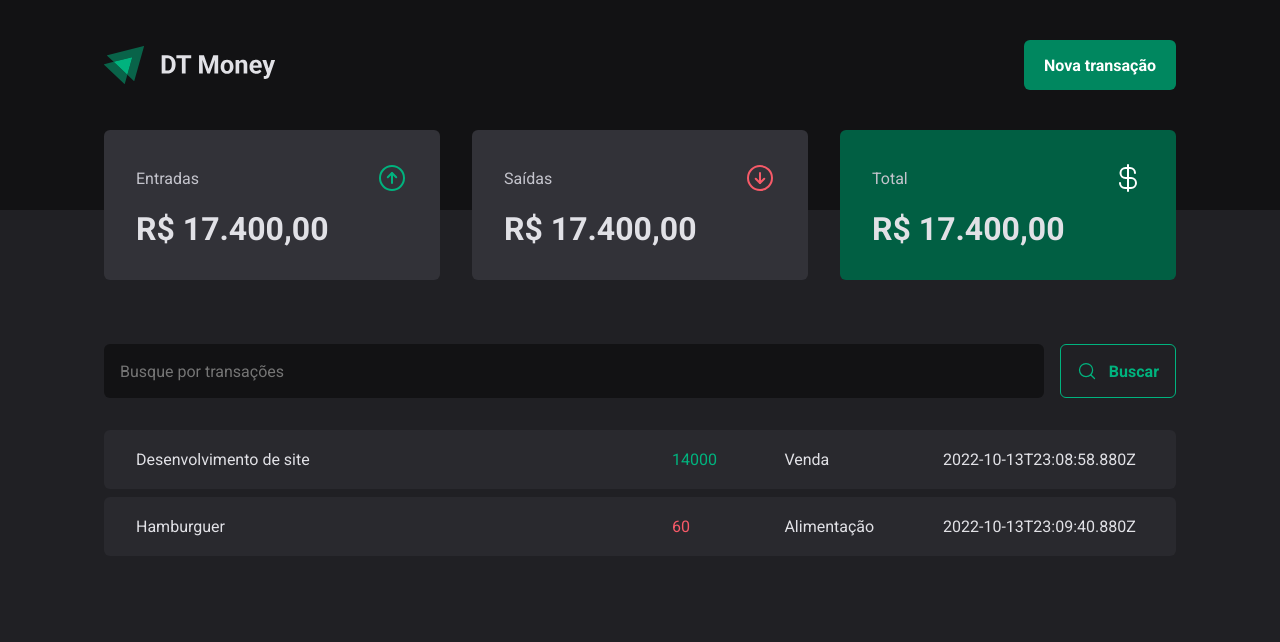
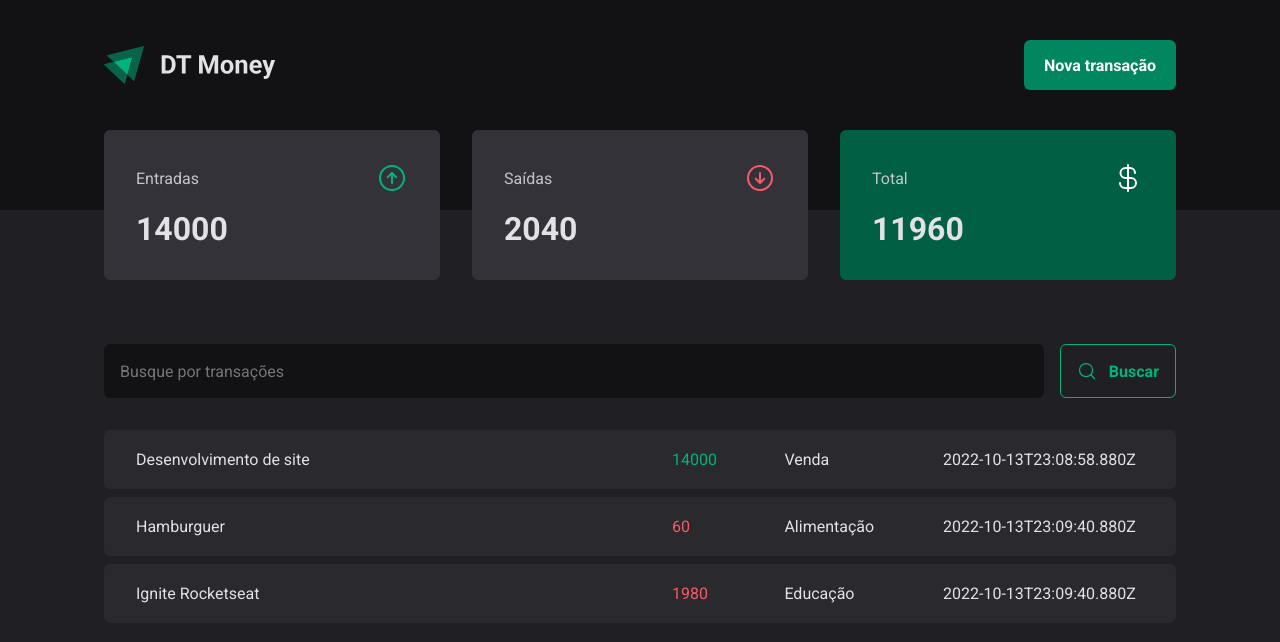
Before and after one commit to vinizer4/DT-Money, a React (Vite) app: page / in a window 1280 px wide. Shown: the top 642 px of the page. Built offline with nearby package versions, Linux system fonts and the light colour scheme; data requests are answered from the project's data file.

Commit message:
Conexão com a API - Calculando resumo de transações

```diff
--- a/server.json
+++ b/server.json
@@ -15,6 +15,14 @@
             "category": "Alimentação",
             "price": 60,
             "createdAt": "2022-10-13T23:09:40.880Z"
+        },
+        {
+            "id": 3,
+            "description": "Ignite Rocketseat",
+            "type": "outcome",
+            "category": "Educação",
+            "price": 1980,
+            "createdAt": "2022-10-13T23:09:40.880Z"
         }
     ]
 }
--- a/src/components/Summary/index.tsx
+++ b/src/components/Summary/index.tsx
@@ -5,6 +5,26 @@
 
 export function Summary() {
   const { transactions } = useContext(TransactionsContext);
+
+  // { income: 0, outcome: 0, total: 0 }
+
+  const summary = transactions.reduce(
+    (acc, transaction) => {
+      if (transaction.type === 'income') {
+        acc.income += transaction.price;
+        acc.total += transaction.price;
+      } else {
+        acc.outcome += transaction.price;
+        acc.total -= transaction.price;
+      }
+
+      return acc;
+    },
+    { income: 0,
+      outcome: 0,
+      total: 0
+    }
+  )
 
   return (
     <SummaryContainer>
@@ -14,7 +34,7 @@
           <ArrowCircleUp size={32} color="#00b37e" />
         </header>
 
-        <strong>R$ 17.400,00</strong>
+        <strong>{summary.income}</strong>
       </SummaryCard>
 
       <SummaryCard>
@@ -23,7 +43,7 @@
           <ArrowCircleDown size={32} color="#f75a68" />
         </header>
 
-        <strong>R$ 17.400,00</strong>
+        <strong>{summary.outcome}</strong>
       </SummaryCard>
 
       <SummaryCard variant="green">
@@ -32,7 +52,7 @@
           <CurrencyDollar size={32} color="#fff" />
         </header>
 
-        <strong>R$ 17.400,00</strong>
+        <strong>{summary.total}</strong>
       </SummaryCard>
     </SummaryContainer>
   );
```
